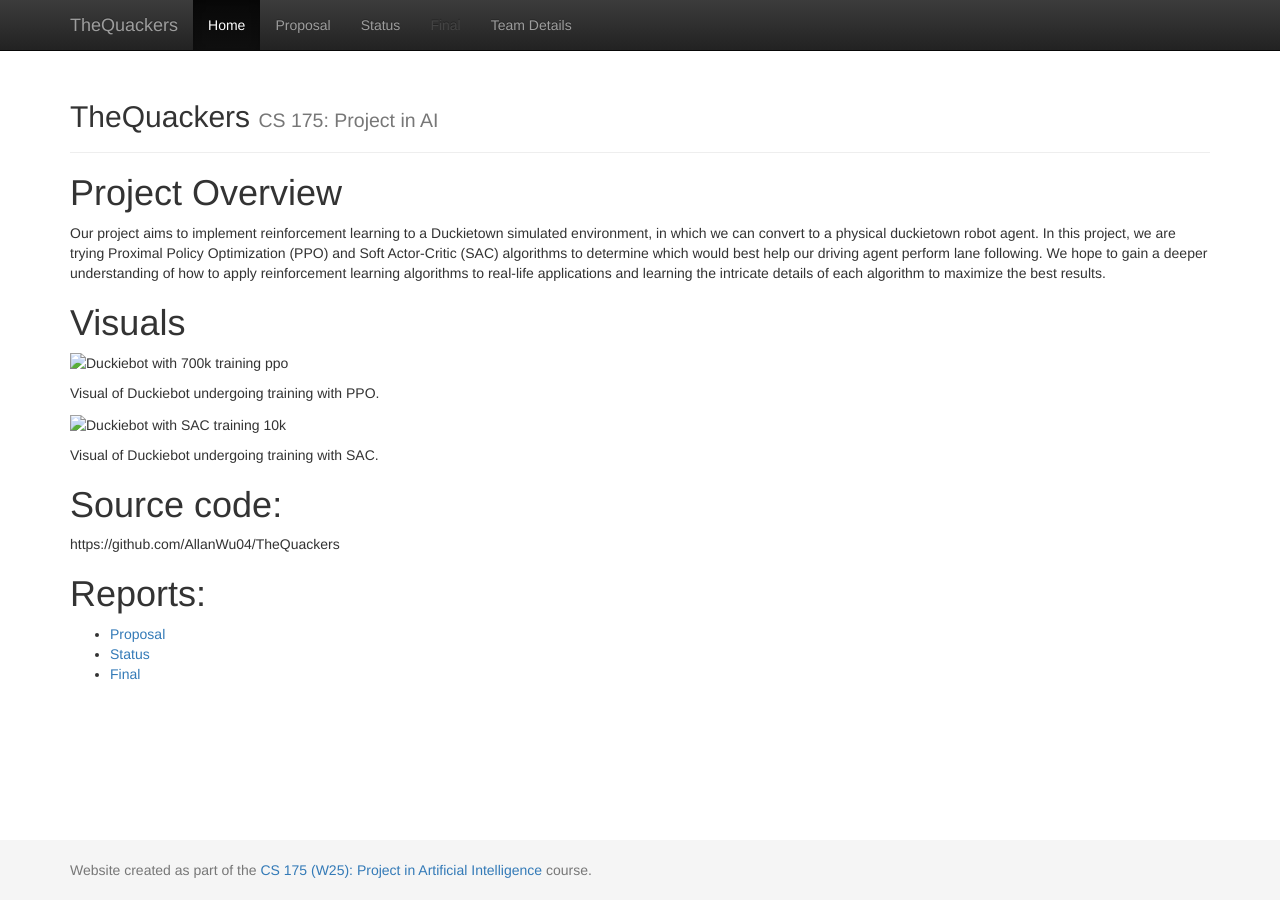
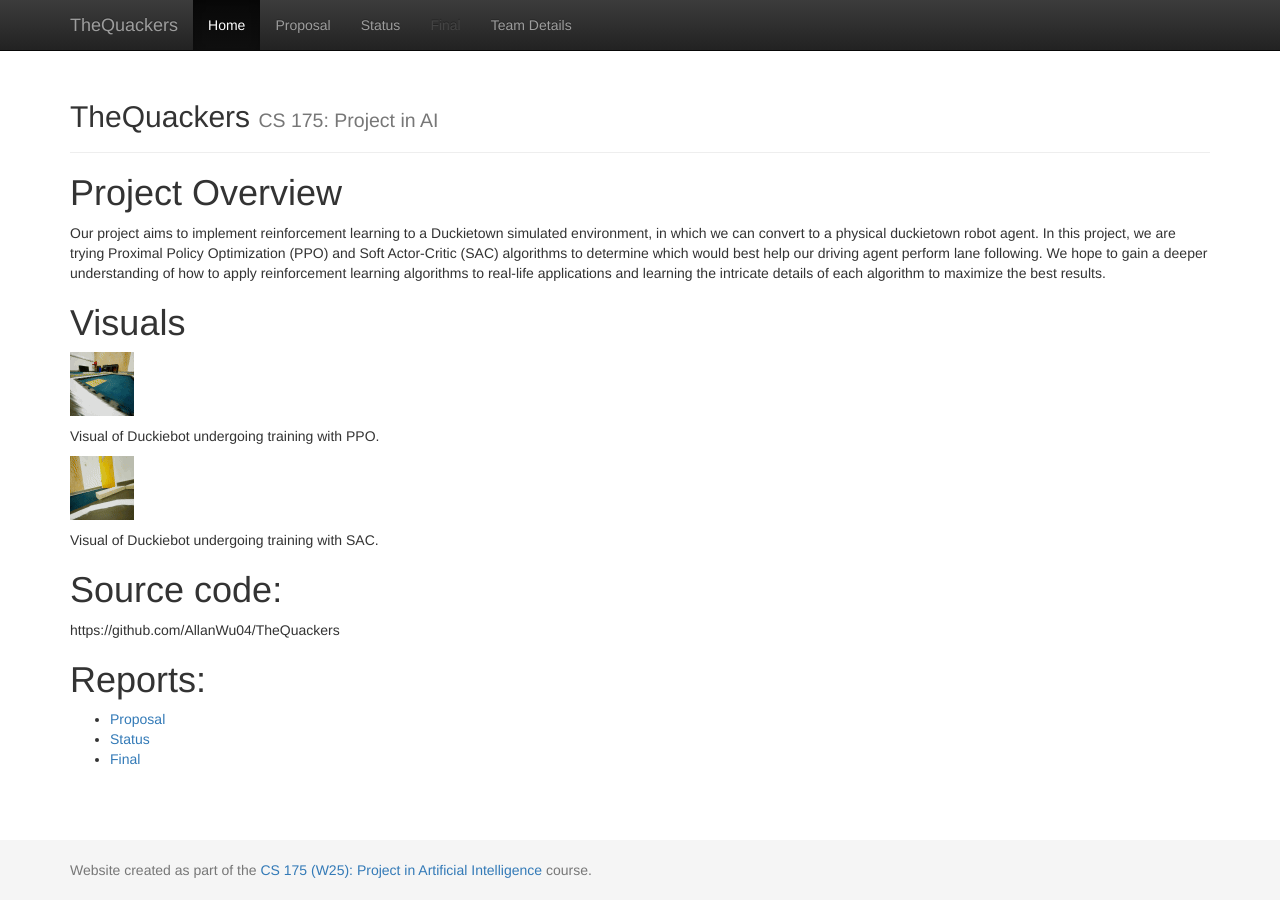
Before and after one commit to AllanWu04/TheQuackers, a Jekyll site: the page built from docs/index.md, in a window 1280 px wide. Built offline with Jekyll 4.4.1, drawn with Linux system fonts in a browser that asks for light colours.

Commit message:
Trying fix with adding github hyperlink to load gif.

```diff
--- a/docs/index.md
+++ b/docs/index.md
@@ -10,11 +10,11 @@ perform lane following. We hope to gain a deeper understanding of how to apply r
 intricate details of each algorithm to maximize the best results.
 
 # Visuals
-![Duckiebot with 700k training ppo](docs/imgs/700k_training_duckie.gif)
+![Duckiebot with 700k training ppo](https://github.com/AllanWu04/TheQuackers/blob/main/docs/imgs/700k_training_duckie.gif)
 
 Visual of Duckiebot undergoing training with PPO.
 
-![Duckiebot with SAC training 10k](docs/imgs/SAC_Spinning.gif)
+![Duckiebot with SAC training 10k](https://github.com/AllanWu04/TheQuackers/blob/main/docs/imgs/SAC_Spinning.gif)
 
 Visual of Duckiebot undergoing training with SAC.
 
```
